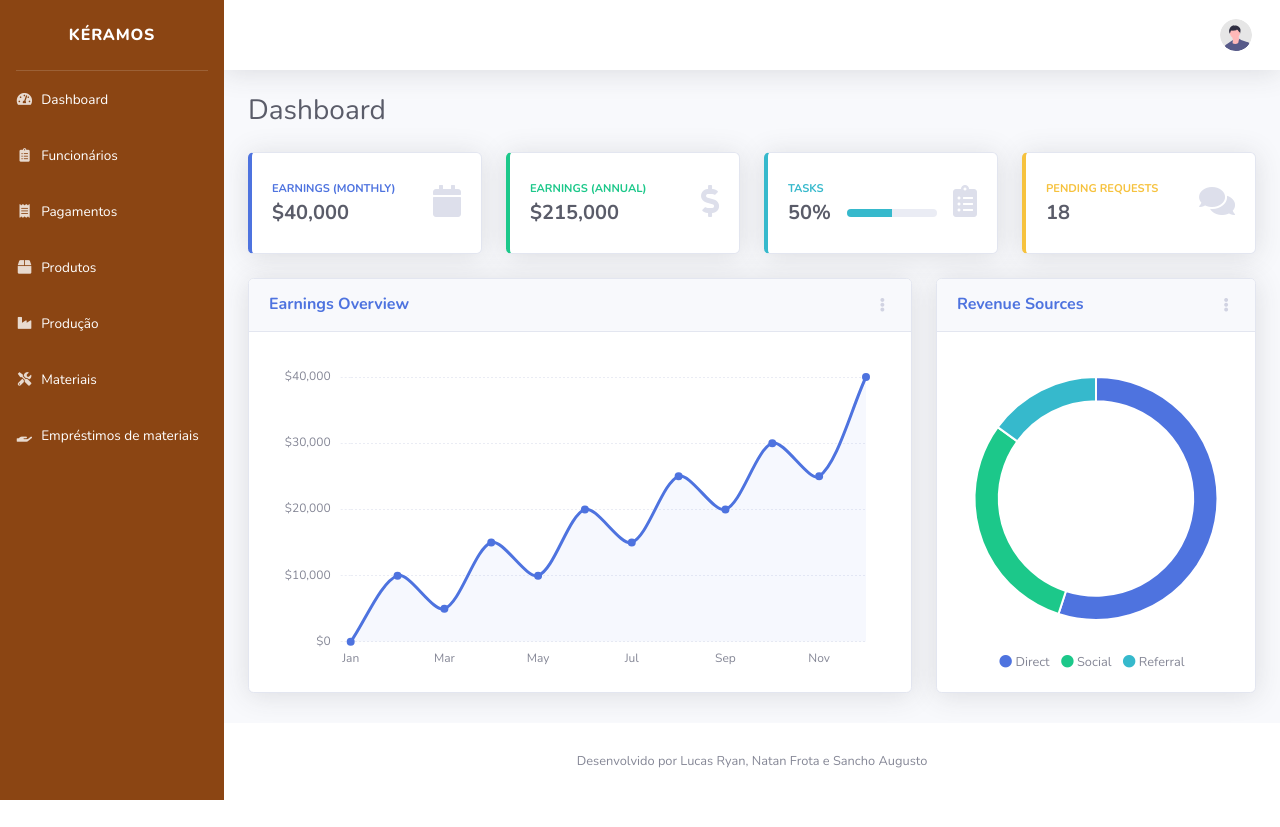
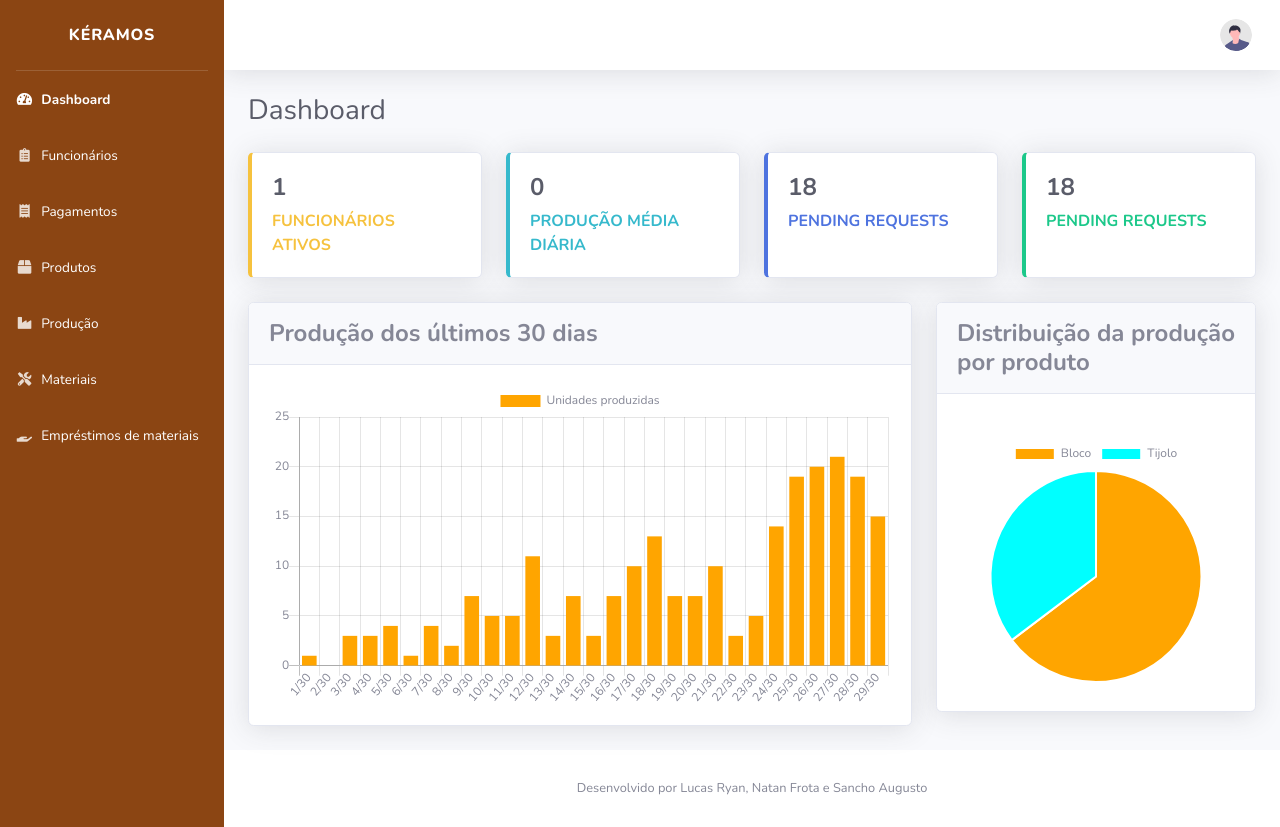
Before and after one commit to lucasxsdw/Gestao_fabrica_ceramica, a Django app: page / in a window 1280 px wide. Before the commit the page ends 800 px from the top, so only its background shows below. Run offline with Django 5.2, Linux system fonts and the light colour scheme; tables that the repository leaves empty hold one stand-in row (values such as "Sample post"); some libraries are stand-ins or nearby versions.

Commit message:
feat: ajusta o dashboard

```diff
--- a/gestao_fabrica_ceramica/views.py
+++ b/gestao_fabrica_ceramica/views.py
@@ -1,4 +1,23 @@
 from django.shortcuts import render
+from django.db.models import Sum
+from produto.models import Produto
+from producao.models import Producao
+from funcionario.models import Funcionario
+from math import floor
 
 def index(request):
-    return render(request, 'index.html')
+    quantidade = 30 # últimos 30 dias úteis
+
+    cont_funcionarios = Funcionario.objects.filter(status='Ativo').count()
+
+    producao = Producao.objects.all()[:quantidade]
+    cont_producao = producao.aggregate(total=Sum('quantidade_produzida'))['total']
+    producao_media = floor(cont_producao / quantidade)
+
+    contexto = {
+        'cont_funcionarios': cont_funcionarios,
+        'producao_media': producao_media,
+        'producao': producao,
+    }
+
+    return render(request, 'index.html', contexto)
--- /dev/null
+++ b/static/js/dashboard.js
@@ -0,0 +1,49 @@
+Chart.defaults.global.defaultFontFamily = 'Nunito', '-apple-system,system-ui,BlinkMacSystemFont,"Segoe UI",Roboto,"Helvetica Neue",Arial,sans-serif';
+Chart.defaults.global.defaultFontColor = '#858796';
+
+const cores = ["orange", "cyan", "lime", "red", "yellow", "purple", "pink", "blue"];
+
+let vetor = [];
+for(let i = 1; i < 30; i++){
+  vetor[i - 1] = `${i}/30`
+}
+
+let dados = [];
+for(let i = 1; i < 30; i++){
+  dados[i - 1] = `${Math.round(i * Math.random())}`
+}
+
+const grafico1 = document.getElementById("grafico1");
+const graficoDeBarras = new Chart(grafico1, {
+  type: 'bar',
+  data: {
+    labels: vetor,
+    datasets: [{
+      label: "Unidades produzidas",
+      data: dados,
+      backgroundColor: cores[0]
+    }],
+  },
+  options: {
+    maintainAspectRatio: false,
+    legend:{
+      display: true
+    },
+  }
+});
+
+
+var grafico2 = document.getElementById("grafico2");
+var graficoDePizza = new Chart(grafico2, {
+  type: 'pie',
+  data: {
+    labels: ["Bloco", "Tijolo"],
+    datasets: [{
+      data: [55, 30],
+      backgroundColor: cores
+    }],
+  },
+  options: {
+    maintainAspectRatio: false
+  },
+});
--- a/static/js/demo/chart-area-demo.js
+++ /dev/null
@@ -1,118 +0,0 @@
-// Set new default font family and font color to mimic Bootstrap's default styling
-Chart.defaults.global.defaultFontFamily = 'Nunito', '-apple-system,system-ui,BlinkMacSystemFont,"Segoe UI",Roboto,"Helvetica Neue",Arial,sans-serif';
-Chart.defaults.global.defaultFontColor = '#858796';
-
-function number_format(number, decimals, dec_point, thousands_sep) {
-  // *     example: number_format(1234.56, 2, ',', ' ');
-  // *     return: '1 234,56'
-  number = (number + '').replace(',', '').replace(' ', '');
-  var n = !isFinite(+number) ? 0 : +number,
-    prec = !isFinite(+decimals) ? 0 : Math.abs(decimals),
-    sep = (typeof thousands_sep === 'undefined') ? ',' : thousands_sep,
-    dec = (typeof dec_point === 'undefined') ? '.' : dec_point,
-    s = '',
-    toFixedFix = function(n, prec) {
-      var k = Math.pow(10, prec);
-      return '' + Math.round(n * k) / k;
-    };
-  // Fix for IE parseFloat(0.55).toFixed(0) = 0;
-  s = (prec ? toFixedFix(n, prec) : '' + Math.round(n)).split('.');
-  if (s[0].length > 3) {
-    s[0] = s[0].replace(/\B(?=(?:\d{3})+(?!\d))/g, sep);
-  }
-  if ((s[1] || '').length < prec) {
-    s[1] = s[1] || '';
-    s[1] += new Array(prec - s[1].length + 1).join('0');
-  }
-  return s.join(dec);
-}
-
-// Area Chart Example
-var ctx = document.getElementById("myAreaChart");
-var myLineChart = new Chart(ctx, {
-  type: 'line',
-  data: {
-    labels: ["Jan", "Feb", "Mar", "Apr", "May", "Jun", "Jul", "Aug", "Sep", "Oct", "Nov", "Dec"],
-    datasets: [{
-      label: "Earnings",
-      lineTension: 0.3,
-      backgroundColor: "rgba(78, 115, 223, 0.05)",
-      borderColor: "rgba(78, 115, 223, 1)",
-      pointRadius: 3,
-      pointBackgroundColor: "rgba(78, 115, 223, 1)",
-      pointBorderColor: "rgba(78, 115, 223, 1)",
-      pointHoverRadius: 3,
-      pointHoverBackgroundColor: "rgba(78, 115, 223, 1)",
-      pointHoverBorderColor: "rgba(78, 115, 223, 1)",
-      pointHitRadius: 10,
-      pointBorderWidth: 2,
-      data: [0, 10000, 5000, 15000, 10000, 20000, 15000, 25000, 20000, 30000, 25000, 40000],
-    }],
-  },
-  options: {
-    maintainAspectRatio: false,
-    layout: {
-      padding: {
-        left: 10,
-        right: 25,
-        top: 25,
-        bottom: 0
-      }
-    },
-    scales: {
-      xAxes: [{
-        time: {
-          unit: 'date'
-        },
-        gridLines: {
-          display: false,
-          drawBorder: false
-        },
-        ticks: {
-          maxTicksLimit: 7
-        }
-      }],
-      yAxes: [{
-        ticks: {
-          maxTicksLimit: 5,
-          padding: 10,
-          // Include a dollar sign in the ticks
-          callback: function(value, index, values) {
-            return '$' + number_format(value);
-          }
-        },
-        gridLines: {
-          color: "rgb(234, 236, 244)",
-          zeroLineColor: "rgb(234, 236, 244)",
-          drawBorder: false,
-          borderDash: [2],
-          zeroLineBorderDash: [2]
-        }
-      }],
-    },
-    legend: {
-      display: false
-    },
-    tooltips: {
-      backgroundColor: "rgb(255,255,255)",
-      bodyFontColor: "#858796",
-      titleMarginBottom: 10,
-      titleFontColor: '#6e707e',
-      titleFontSize: 14,
-      borderColor: '#dddfeb',
-      borderWidth: 1,
-      xPadding: 15,
-      yPadding: 15,
-      displayColors: false,
-      intersect: false,
-      mode: 'index',
-      caretPadding: 10,
-      callbacks: {
-        label: function(tooltipItem, chart) {
-          var datasetLabel = chart.datasets[tooltipItem.datasetIndex].label || '';
-          return datasetLabel + ': $' + number_format(tooltipItem.yLabel);
-        }
-      }
-    }
-  }
-});
--- a/static/js/demo/chart-pie-demo.js
+++ /dev/null
@@ -1,35 +0,0 @@
-// Set new default font family and font color to mimic Bootstrap's default styling
-Chart.defaults.global.defaultFontFamily = 'Nunito', '-apple-system,system-ui,BlinkMacSystemFont,"Segoe UI",Roboto,"Helvetica Neue",Arial,sans-serif';
-Chart.defaults.global.defaultFontColor = '#858796';
-
-// Pie Chart Example
-var ctx = document.getElementById("myPieChart");
-var myPieChart = new Chart(ctx, {
-  type: 'doughnut',
-  data: {
-    labels: ["Direct", "Referral", "Social"],
-    datasets: [{
-      data: [55, 30, 15],
-      backgroundColor: ['#4e73df', '#1cc88a', '#36b9cc'],
-      hoverBackgroundColor: ['#2e59d9', '#17a673', '#2c9faf'],
-      hoverBorderColor: "rgba(234, 236, 244, 1)",
-    }],
-  },
-  options: {
-    maintainAspectRatio: false,
-    tooltips: {
-      backgroundColor: "rgb(255,255,255)",
-      bodyFontColor: "#858796",
-      borderColor: '#dddfeb',
-      borderWidth: 1,
-      xPadding: 15,
-      yPadding: 15,
-      displayColors: false,
-      caretPadding: 10,
-    },
-    legend: {
-      display: false
-    },
-    cutoutPercentage: 80,
-  },
-});
--- a/static/js/demo/datatables-demo.js
+++ /dev/null
@@ -1,4 +0,0 @@
-// Call the dataTables jQuery plugin
-$(document).ready(function() {
-  $('#dataTable').DataTable();
-});
--- a/static/js/global.js
+++ b/static/js/global.js
@@ -74,8 +74,8 @@ function formatarData(data) {
   return `${ano}-${mes}-${dia}`;
 }
 
-// adiciona a classe active ao link corresponde à página atual na barra lateral
-/* (function(){
+//adiciona a classe active ao link corresponde à página atual na barra lateral
+(function(){
     const path = window.location.pathname;
 
     if (path.charAt(0) !== '/') {
@@ -94,4 +94,4 @@ function formatarData(data) {
         elemento.parentElement.classList.add('active');
       }
     })
-})(); */
+})();
--- a/templates/_base.html
+++ b/templates/_base.html
@@ -1,9 +1,7 @@
 {% load static %}
 <!DOCTYPE html>
 <html lang="pt-BR">
-
 <head>
-
     <meta charset="utf-8">
     <meta http-equiv="X-UA-Compatible" content="IE=edge">
     <meta name="viewport" content="width=device-width, initial-scale=1, shrink-to-fit=no">
@@ -22,6 +20,9 @@
 
     <!-- Custom styles for this template-->
     <link href={% static "css/sb-admin-2.css" %} rel="stylesheet">
+
+    {% block style %}
+    {% endblock %}
 
     <!-- Custom styles for this page -->
     <link href="{% static 'vendor/datatables/dataTables.bootstrap4.min.css' %}" rel="stylesheet">
@@ -135,17 +136,14 @@
     <script src={% static "js/sb-admin-2.min.js" %}></script>
 
     <!-- Page level plugins -->
-    <script src={% static "vendor/chart.js/Chart.min.js" %}></script>
-
-    <!-- Page level plugins -->
     <script src="{% static 'vendor/datatables/jquery.dataTables.min.js' %}"></script>
     <script src="{% static 'vendor/datatables/dataTables.bootstrap4.min.js' %}"></script>
 
     <!-- Page level custom scripts -->
     <script src={% static "js/global.js" %}></script>
-    <script src={% static "js/demo/chart-area-demo.js" %}></script>
-    <script src={% static "js/demo/chart-pie-demo.js" %}></script>
 
+    {% block script %}
+    {% endblock %}
 </body>
 
 </html>
--- a/templates/index.html
+++ b/templates/index.html
@@ -1,5 +1,7 @@
 {% extends "_base.html" %}
 {% load static %}
+
+{% block title %}Dashboard{% endblock %}
 
 {% block content %}
 <!-- Page Heading -->
@@ -9,84 +11,60 @@
 
 <!-- Content Row -->
 <div class="row">
-
-    <!-- Earnings (Monthly) Card Example -->
     <div class="col-xl-3 col-md-6 mb-4">
-        <div class="card border-left-primary shadow h-100 py-2">
+        <div class="card border-left-warning shadow h-100 p-0">
             <div class="card-body">
                 <div class="row no-gutters align-items-center">
                     <div class="col mr-2">
-                        <div class="text-xs font-weight-bold text-primary text-uppercase mb-1">
-                            Earnings (Monthly)</div>
-                        <div class="h5 mb-0 font-weight-bold text-gray-800">$40,000</div>
-                    </div>
-                    <div class="col-auto">
-                        <i class="fas fa-calendar fa-2x text-gray-300"></i>
+                        <div class="h4 mt-0 font-weight-bold text-gray-800">{{ cont_funcionarios }}</div>
+                        <div class="text-sm font-weight-bold text-warning text-uppercase mt-1">
+                            Funcionários ativos
+                        </div>
                     </div>
                 </div>
             </div>
         </div>
     </div>
 
-    <!-- Earnings (Monthly) Card Example -->
     <div class="col-xl-3 col-md-6 mb-4">
-        <div class="card border-left-success shadow h-100 py-2">
+        <div class="card border-left-info shadow h-100 p-0">
             <div class="card-body">
                 <div class="row no-gutters align-items-center">
                     <div class="col mr-2">
-                        <div class="text-xs font-weight-bold text-success text-uppercase mb-1">
-                            Earnings (Annual)</div>
-                        <div class="h5 mb-0 font-weight-bold text-gray-800">$215,000</div>
-                    </div>
-                    <div class="col-auto">
-                        <i class="fas fa-dollar-sign fa-2x text-gray-300"></i>
+                        <div class="h4 mt-0 font-weight-bold text-gray-800">{{ producao_media }}</div>
+                        <div class="text-sm font-weight-bold text-info text-uppercase mt-1">
+                            Produção média diária
+                        </div>
                     </div>
                 </div>
             </div>
         </div>
     </div>
 
-    <!-- Earnings (Monthly) Card Example -->
     <div class="col-xl-3 col-md-6 mb-4">
-        <div class="card border-left-info shadow h-100 py-2">
+        <div class="card border-left-primary shadow h-100 p-0">
             <div class="card-body">
                 <div class="row no-gutters align-items-center">
                     <div class="col mr-2">
-                        <div class="text-xs font-weight-bold text-info text-uppercase mb-1">Tasks
+                        <div class="h4 mt-0 font-weight-bold text-gray-800">18</div>
+                        <div class="text-sm font-weight-bold text-primary text-uppercase mt-1">
+                            Pending Requests
                         </div>
-                        <div class="row no-gutters align-items-center">
-                            <div class="col-auto">
-                                <div class="h5 mb-0 mr-3 font-weight-bold text-gray-800">50%</div>
-                            </div>
-                            <div class="col">
-                                <div class="progress progress-sm mr-2">
-                                    <div class="progress-bar bg-info" role="progressbar"
-                                        style="width: 50%" aria-valuenow="50" aria-valuemin="0"
-                                        aria-valuemax="100"></div>
-                                </div>
-                            </div>
-                        </div>
-                    </div>
-                    <div class="col-auto">
-                        <i class="fas fa-clipboard-list fa-2x text-gray-300"></i>
                     </div>
                 </div>
             </div>
         </div>
     </div>
 
-    <!-- Pending Requests Card Example -->
     <div class="col-xl-3 col-md-6 mb-4">
-        <div class="card border-left-warning shadow h-100 py-2">
+        <div class="card border-left-success shadow h-100 p-0">
             <div class="card-body">
                 <div class="row no-gutters align-items-center">
                     <div class="col mr-2">
-                        <div class="text-xs font-weight-bold text-warning text-uppercase mb-1">
-                            Pending Requests</div>
-                        <div class="h5 mb-0 font-weight-bold text-gray-800">18</div>
-                    </div>
-                    <div class="col-auto">
-                        <i class="fas fa-comments fa-2x text-gray-300"></i>
+                        <div class="h4 mt-0 font-weight-bold text-gray-800">18</div>
+                        <div class="text-sm font-weight-bold text-success text-uppercase mt-1">
+                            Pending Requests
+                        </div>
                     </div>
                 </div>
             </div>
@@ -97,33 +75,18 @@
 <!-- Content Row -->
 
 <div class="row">
-
-    <!-- Area Chart -->
+    <!-- Bar Chart -->
     <div class="col-xl-8 col-lg-7">
         <div class="card shadow mb-4">
             <!-- Card Header - Dropdown -->
             <div
                 class="card-header py-3 d-flex flex-row align-items-center justify-content-between">
-                <h6 class="m-0 font-weight-bold text-primary">Earnings Overview</h6>
-                <div class="dropdown no-arrow">
-                    <a class="dropdown-toggle" href="#" role="button" id="dropdownMenuLink"
-                        data-toggle="dropdown" aria-haspopup="true" aria-expanded="false">
-                        <i class="fas fa-ellipsis-v fa-sm fa-fw text-gray-400"></i>
-                    </a>
-                    <div class="dropdown-menu dropdown-menu-right shadow animated--fade-in"
-                        aria-labelledby="dropdownMenuLink">
-                        <div class="dropdown-header">Dropdown Header:</div>
-                        <a class="dropdown-item" href="#">Action</a>
-                        <a class="dropdown-item" href="#">Another action</a>
-                        <div class="dropdown-divider"></div>
-                        <a class="dropdown-item" href="#">Something else here</a>
-                    </div>
-                </div>
+                <h2 class="m-0 font-weight-bold h4">Produção dos últimos 30 dias</h2>
             </div>
             <!-- Card Body -->
             <div class="card-body">
                 <div class="chart-area">
-                    <canvas id="myAreaChart"></canvas>
+                    <canvas id="grafico1"></canvas>
                 </div>
             </div>
         </div>
@@ -132,44 +95,23 @@
     <!-- Pie Chart -->
     <div class="col-xl-4 col-lg-5">
         <div class="card shadow mb-4">
-            <!-- Card Header - Dropdown -->
             <div
                 class="card-header py-3 d-flex flex-row align-items-center justify-content-between">
-                <h6 class="m-0 font-weight-bold text-primary">Revenue Sources</h6>
-                <div class="dropdown no-arrow">
-                    <a class="dropdown-toggle" href="#" role="button" id="dropdownMenuLink"
-                        data-toggle="dropdown" aria-haspopup="true" aria-expanded="false">
-                        <i class="fas fa-ellipsis-v fa-sm fa-fw text-gray-400"></i>
-                    </a>
-                    <div class="dropdown-menu dropdown-menu-right shadow animated--fade-in"
-                        aria-labelledby="dropdownMenuLink">
-                        <div class="dropdown-header">Dropdown Header:</div>
-                        <a class="dropdown-item" href="#">Action</a>
-                        <a class="dropdown-item" href="#">Another action</a>
-                        <div class="dropdown-divider"></div>
-                        <a class="dropdown-item" href="#">Something else here</a>
-                    </div>
-                </div>
+                <h2 class="m-0 font-weight-bold h4">Distribuição da produção por produto</h2>
+
             </div>
             <!-- Card Body -->
             <div class="card-body">
                 <div class="chart-pie pt-4 pb-2">
-                    <canvas id="myPieChart"></canvas>
-                </div>
-                <div class="mt-4 text-center small">
-                    <span class="mr-2">
-                        <i class="fas fa-circle text-primary"></i> Direct
-                    </span>
-                    <span class="mr-2">
-                        <i class="fas fa-circle text-success"></i> Social
-                    </span>
-                    <span class="mr-2">
-                        <i class="fas fa-circle text-info"></i> Referral
-                    </span>
+                    <canvas id="grafico2"></canvas>
                 </div>
             </div>
         </div>
     </div>
 </div>
+{% endblock %}
 
+{% block script %}
+    <script src={% static "vendor/chart.js/Chart.min.js" %}></script>
+    <script src={% static "js/dashboard.js" %}></script>
 {% endblock %}
--- a/templates/producao/detalhar.html
+++ b/templates/producao/detalhar.html
@@ -23,7 +23,7 @@
             <div class="row">
                 <div class="col border-left-warning p-3 rounded shadow-sm border-start border-4 border-success text-dark d-flex justify-content-between mb-4 h5 mr-2">
                     <span class="font-weight-bold mr-2">Produto:</span>
-                    <span>{{ producao.nome }}</span>
+                    <span>{{ producao.produto.nome }}</span>
                 </div>
                 <div class="col border-left-warning p-3 rounded shadow-sm border-start border-4 border-success text-dark d-flex justify-content-between mb-4 h5">
                     <span class="font-weight-bold mr-2">Quantidade:</span>
```
Also changed, not shown: emprestimo/views.py (+5 -5 lines), material/views.py (+5 -5 lines), producao/views.py (+14 -8 lines), produto/views.py (+5 -5 lines), static/js/demo/chart-bar-demo.js (deleted, +0 -111 lines), templates/producao/listar.html (+7 -7 lines), templates/produto/detalhar.html (+16 -1 lines).
